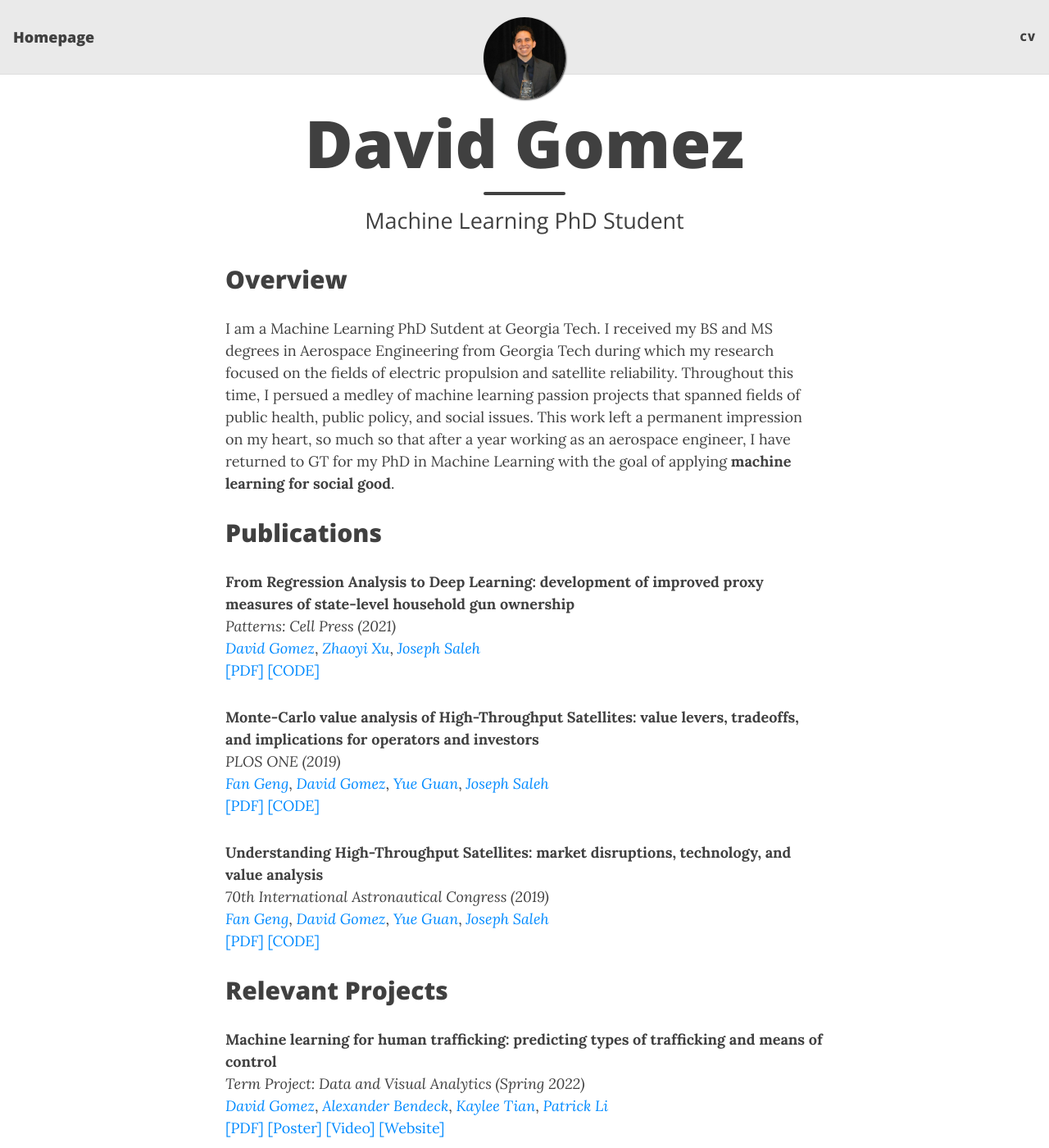
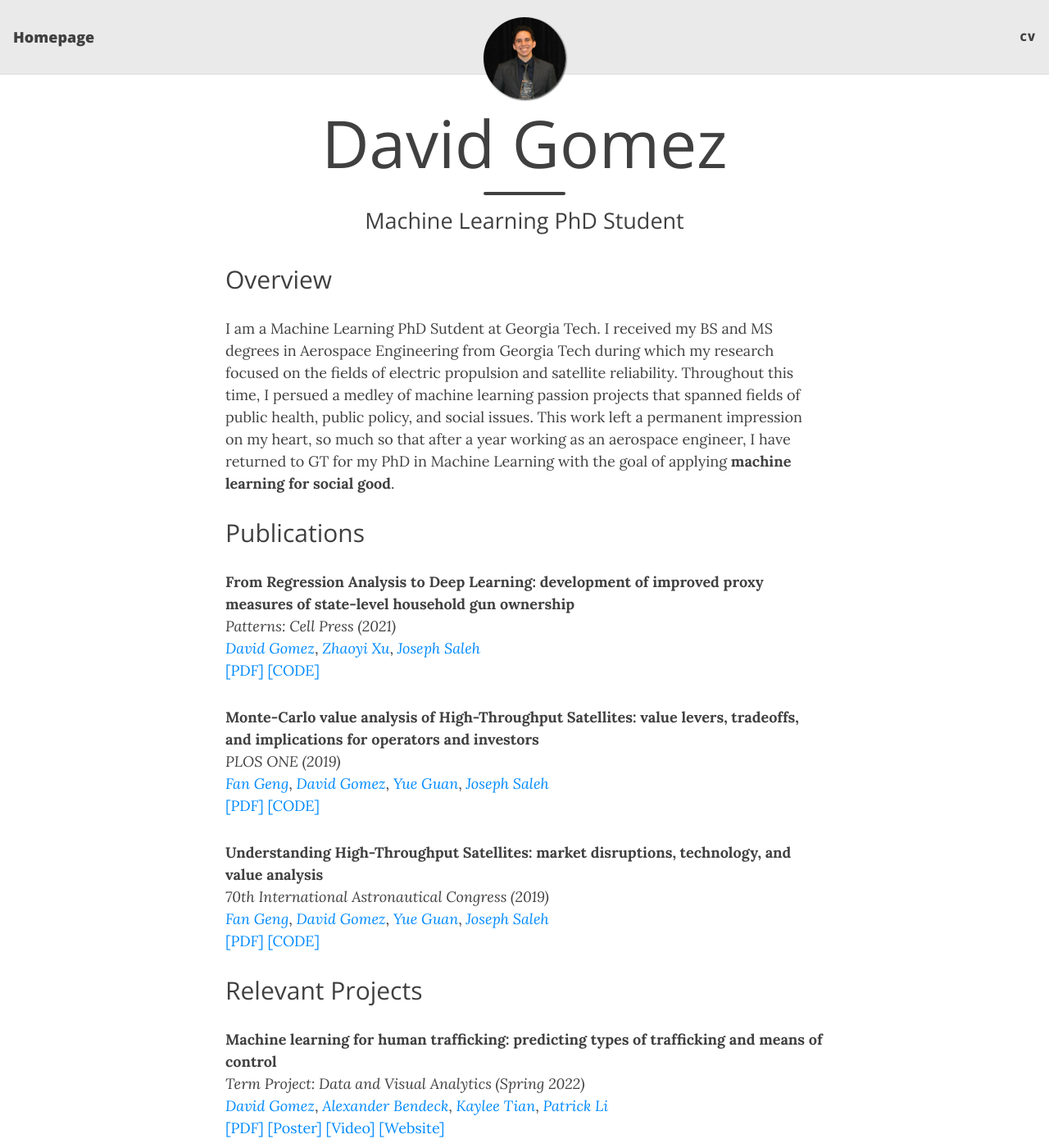
Before and after one commit to dbgomez94/dbgomez94.github.io, a Jekyll site: the page built from index.md, in a window 1280 px wide and 1400 px high. Shown: the whole window at 82% size. Built offline with Jekyll 4.4.1, drawn with Linux system fonts in a browser that asks for light colours; nearby versions of some CDN libraries; the list of posts is cut into pages by our own code.

Commit message:
font weight 500

```diff
--- a/assets/css/beautifuljekyll.css
+++ b/assets/css/beautifuljekyll.css
@@ -28,7 +28,7 @@ p {
 }
 h1,h2,h3,h4,h5,h6 {
   font-family: 'Open Sans', 'Helvetica Neue', Helvetica, Arial, sans-serif;
-  font-weight: 800;
+  font-weight: 500;
   line-height: 1.1;
 }
 h1 {
```
